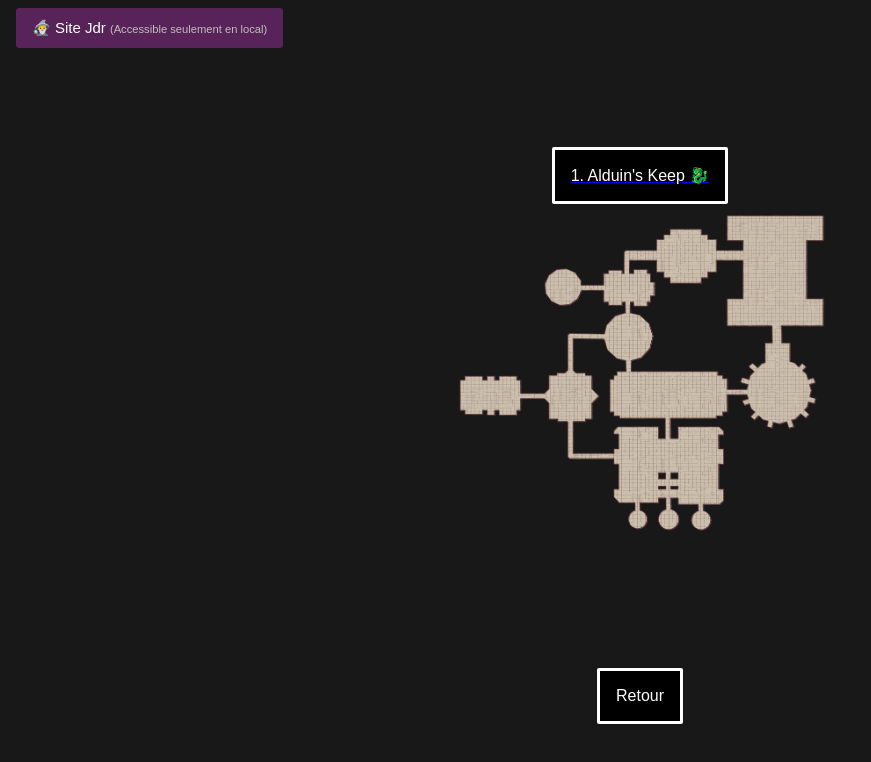
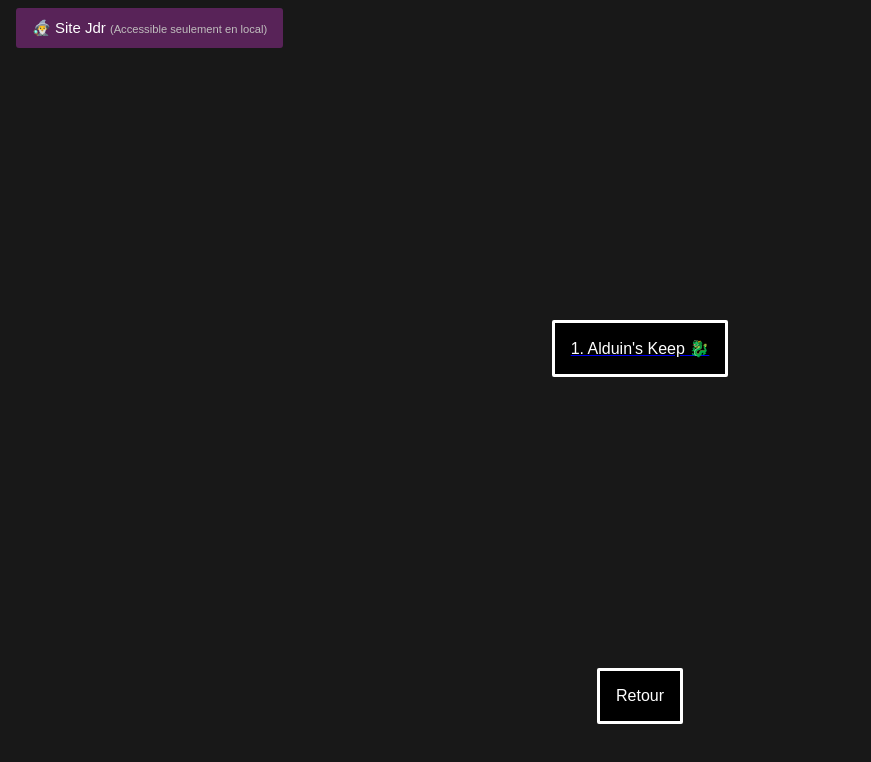
Before and after one commit to Alopekos/RPG-map-campus-numerique, a Vue app: page /dungeon in a window 1280 px wide. Shown: the top 762 px of the page, without its empty margins (0-871 px from the left). Built offline with nearby package versions, Linux system fonts and the light colour scheme; a web font is replaced by a local one.

Commit message:
Design change in dungeon choice

```diff
--- a/src/components/DungeonChoice.vue
+++ b/src/components/DungeonChoice.vue
@@ -3,7 +3,6 @@
     <router-link to="/map/1">
       <div class="container">
         <button><strong>1. Alduin's Keep</strong> 🐉</button>
-        <img src="/img/Assets/Main.png" alt="AlduinsMap" />
       </div>
     </router-link>
     <router-link to="/">
```
